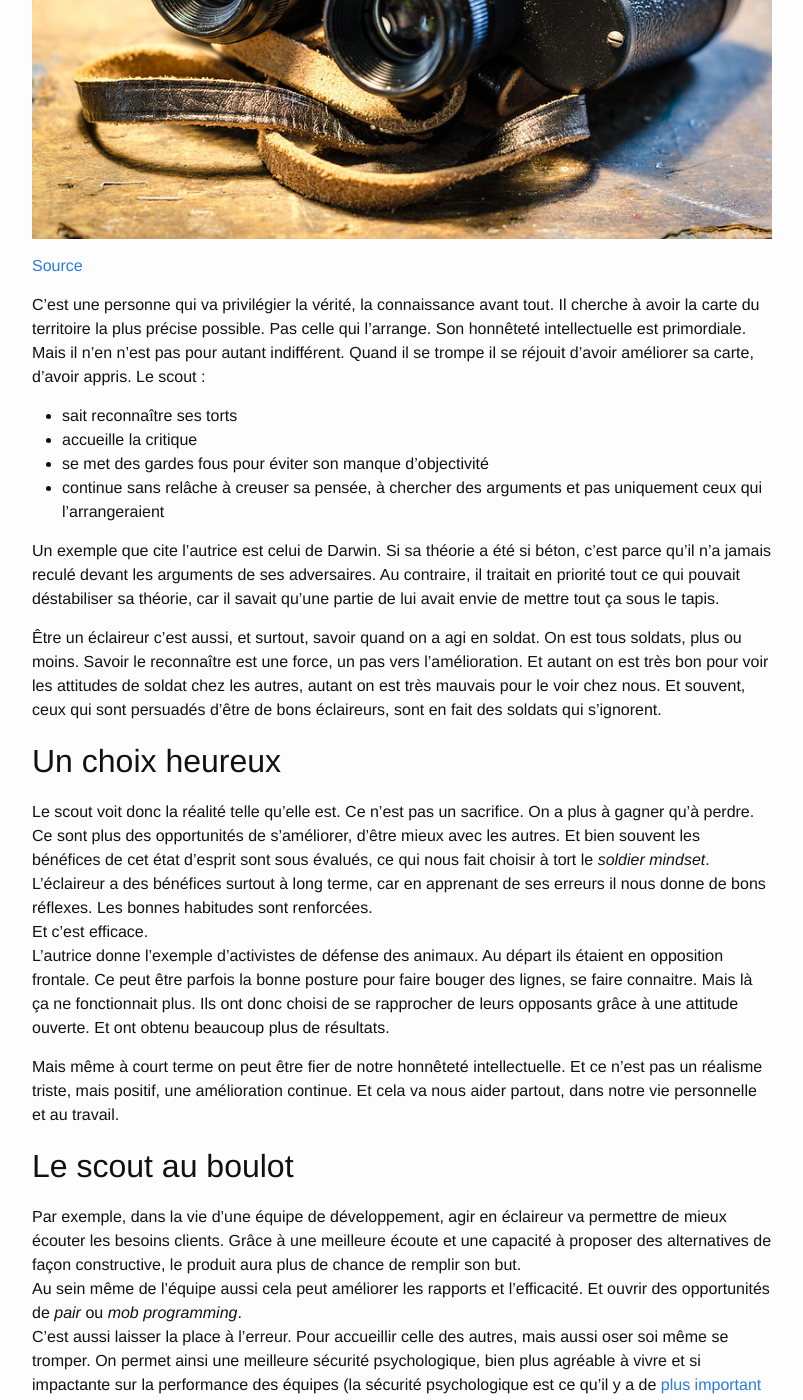
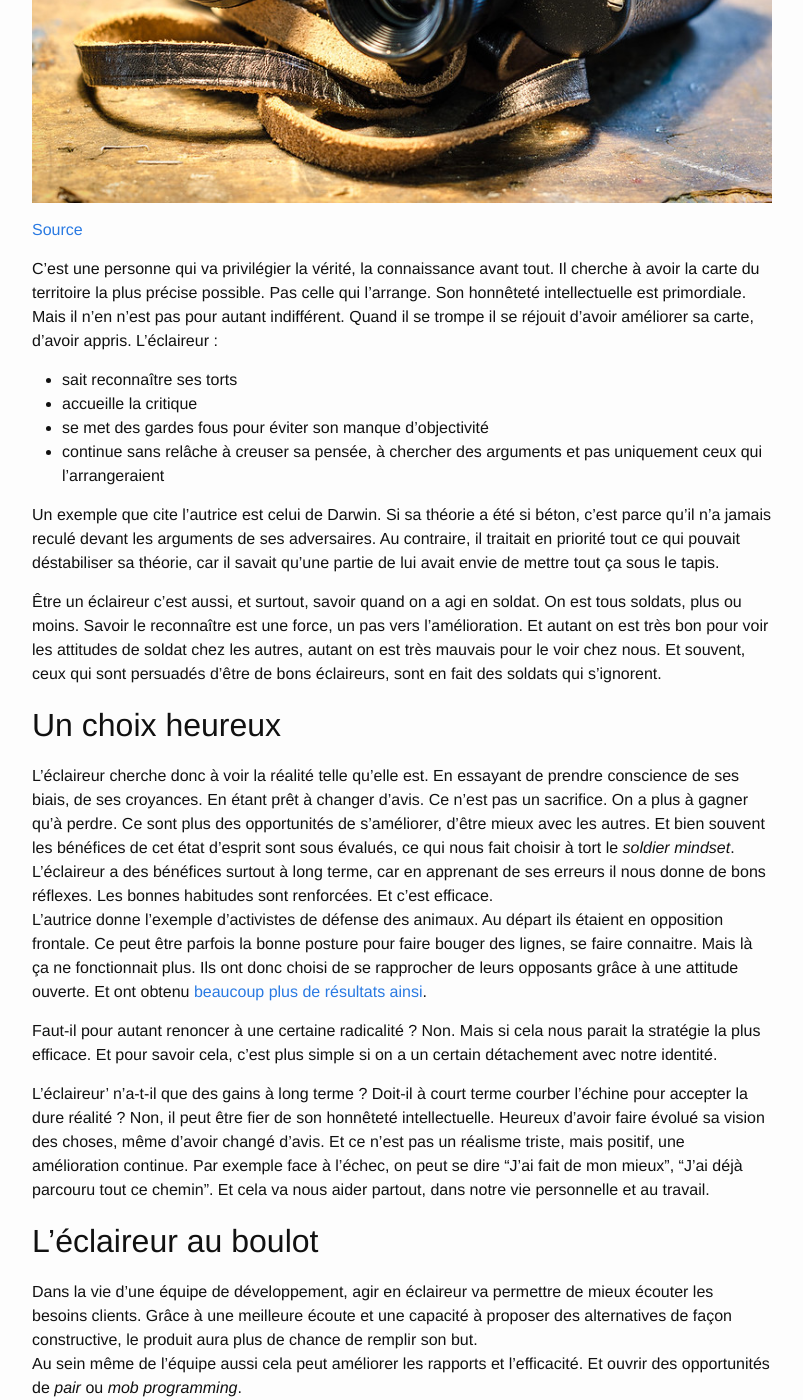
Before and after one commit to fego/fego.github.io, a Jekyll site: the page built from docs/_posts/2023-02-04-Fiche de lecture The Scout Mindset de Julia Galef.md, in a window 1280 px wide and 1400 px high, scrolled down 2517 px. Shown: the whole window, without its empty margins (238-1041 px from the left). Built offline with Jekyll 4.4.1, drawn with Linux system fonts in a browser that asks for light colours; our own code applies the rules of GitHub Pages for plain Markdown files; some of the changed text lies outside the part shown.

Commit message:
révision suite aux retours de Fabien

```diff
--- a/docs/_posts/2023-02-04-Fiche de lecture The Scout Mindset de Julia Galef.md
+++ b/docs/_posts/2023-02-04-Fiche de lecture The Scout Mindset de Julia Galef.md
@@ -1,18 +1,16 @@
 # Fiche de lecture - The scout mindset de Julia Galef
 *Temps de lecture estimé : 8 minutes*
 
-Tranquillement installé avec votre ordi sur le genoux, vous parcourez votre fil twitter quand soudainement vous voyez un tweet qui vous met en rage.
-"Bobard de khmer vert!" (remplacez "Khmer vert" par "gauchiste" ou "droitard" selon vos envies).
-Ni une ni deux, vous foncez sur le bouton pour répondre.
-Vous commencez sur un ton incendiaire.
-Vous pestez contre la limite de 280 caractères de twitter.
-Vous n'aurez pas assez de place pour expliquer la vie à ce "@#¨%$".
+Tranquillement installé avec son ordi sur les genoux, Harry parcourt son fil twitter quand soudainement il tombe sur un tweet commençant par "C'est la candidate la plus corrompue de l'histoire !"
+Ni une ni deux, il fonce sur le bouton "répondre".
+Il commence sur un ton incendiaire.
+Il peste contre la limite de 280 caractères de twitter.
+Il n'aura pas assez de place pour expliquer la vie à ce "@#¨%$".
 Puis, le téléphone sonne.
-Vous répondez, 15 minutes passent.
-Quand vous revenez à votre ordinateur, vous regardez ce que vous avez écrit.
-Et vous réalisez que vous avez été exactement comme vous le reprochiez à cette personne.
-Buté, sans ouverture.
-A défendre votre identité brutalement.
+Il décroche, 15 minutes passent.
+Quand il revient à son ordinateur, il regarde ce qu'il a écrit.
+Et il réalise qu'il a été exactement comme il le reprochait à cette personne.
+A défendre son identité brutalement.
 
 C'est ce que Julia Galef appelle le "soldier mindset".
 Cet état d'esprit qui envahit les réseaux sociaux, mais aussi notre vie au quotidien.
@@ -24,7 +22,7 @@
 
 ![soldat]({{ site.url }}images/soldat_poilu.jpg)
 
-[Source](https://commons.wikimedia.org/wiki/File:1915_groupe_de_soldat_du_66e_RI.JPG)
+*Mon arrière grandp-père, Pierre Escoffier, debout, 3ème à gauche*
 
 Souvent, nous nous retrouvons dans une position où l'on combat pour des idées, des opinions, où l'on va défendre des décisions.
 Nous sommes prêts à mentir de façon subtile pour ne pas voir la réalité.
@@ -80,7 +78,7 @@
 Son honnêteté intellectuelle est primordiale.
 Mais il n'en n'est pas pour autant indifférent.
 Quand il se trompe il se réjouit d'avoir améliorer sa carte, d'avoir appris.
-Le scout :
+L'éclaireur :
 * sait reconnaître ses torts
 * accueille la critique
 * se met des gardes fous pour éviter son manque d'objectivité
@@ -97,7 +95,9 @@
 Et souvent, ceux qui sont persuadés d'être de bons éclaireurs, sont en fait des soldats qui s'ignorent.
 
 ## Un choix heureux
-Le scout voit donc la réalité telle qu'elle est.
+L'éclaireur cherche donc à voir la réalité telle qu'elle est.
+En essayant de prendre conscience de ses biais, de ses croyances.
+En étant prêt à changer d'avis.
 Ce n'est pas un sacrifice.
 On a plus à gagner qu'à perdre.
 Ce sont plus des opportunités de s'améliorer, d'être mieux avec les autres.
@@ -110,14 +110,23 @@
 Ce peut être parfois la bonne posture pour faire bouger des lignes, se faire connaitre.
 Mais là ça ne fonctionnait plus.
 Ils ont donc choisi de se rapprocher de leurs opposants grâce à une attitude ouverte.
-Et ont obtenu beaucoup plus de résultats.
+Et ont obtenu [beaucoup plus de résultats ainsi](https://www.vox.com/2016/6/9/11896096/eggs-chick-culling-ended).
 
-Mais même à court terme on peut être fier de notre honnêteté intellectuelle.
+Faut-il pour autant renoncer à une certaine radicalité ?
+Non.
+Mais si cela nous parait la stratégie la plus efficace.
+Et pour savoir cela, c'est plus simple si on a un certain détachement avec notre identité.
+
+L'éclaireur' n'a-t-il que des gains à long terme ?
+Doit-il à court terme courber l'échine pour accepter la dure réalité ?
+Non, il peut être fier de son honnêteté intellectuelle.
+Heureux d'avoir faire évolué sa vision des choses, même d'avoir changé d'avis.
 Et ce n'est pas un réalisme triste, mais positif, une amélioration continue.
+Par exemple face à l'échec, on peut se dire "J'ai fait de mon mieux", "J'ai déjà parcouru tout ce chemin".
 Et cela va nous aider partout, dans notre vie personnelle et au travail.
 
-## Le scout au boulot
-Par exemple, dans la vie d'une équipe de développement, agir en éclaireur va permettre de mieux écouter les besoins clients.
+## L'éclaireur au boulot
+Dans la vie d'une équipe de développement, agir en éclaireur va permettre de mieux écouter les besoins clients.
 Grâce à une meilleure écoute et une capacité à proposer des alternatives de façon constructive, le produit aura plus de chance de remplir son but.
 Au sein même de l'équipe aussi cela peut améliorer les rapports et l'efficacité.
 Et ouvrir des opportunités de *pair* ou *mob programming*.
@@ -140,8 +149,10 @@
 
 ## Un monde meilleur
 C'est donc un livre intéressant et très utile que nous propose Julia Galef.
-En nous montrant qu'épouser la voie de l'éclaireur ce n'est pas renoncer, mais faire face positivement, être dans le juste et non l'illusion.
+En nous montrant qu'épouser la voie de l'éclaireur ce n'est pas renoncer ni être le gentil de service, mais faire face positivement autant que possible, favoriser la curiosité et l'écoute.
 L'autrice m'a donné un grand coup de fouet.
+J'espère vous avoir retranscrit sans trop d'erreur son intention.
+
 Ce livre rejoint la pile des livres qui m'auront nettement influencé (à confirmer sur le long terme bien sûr).
 Je pense par exemple aux ouvrages de Thomas d'Ansembourg, dont le thème de la communication non violente rejoint en partie celui du livre de Julia Galef.
 
@@ -154,3 +165,8 @@
 * la [chaine youtube](https://www.youtube.com/@measureofdoubt) de Julia Galef
 * un [résumé](https://scienceetonnante.com/2021/07/23/scout-mindset-flus/) par David Louapre (*youtuber* de la chaîne sciences étonnantes)
 * un [résumé](https://www.youtube.com/watch?v=EZfNX4U63hc) par Lê Nguyên Hoang (*youtuber* de la chaîne sciences4all)
+
+Edition le 6 janvier à 22h30.
+*Je prends en compte des retours très intéressants (vive la critique constructive !).
+J'aimerais éviter de mal retranscrire les propos de Julia Galef et notamment l'idée que l'éclaireur est finalement une sorte de premier de la classe mou et bien pensant autoproclamé.
+Le choix des mots est important, donc j'ai essayé de faire quelques corrections.*
```
Also changed, not shown: docs/images/soldat_poilu.jpg.
